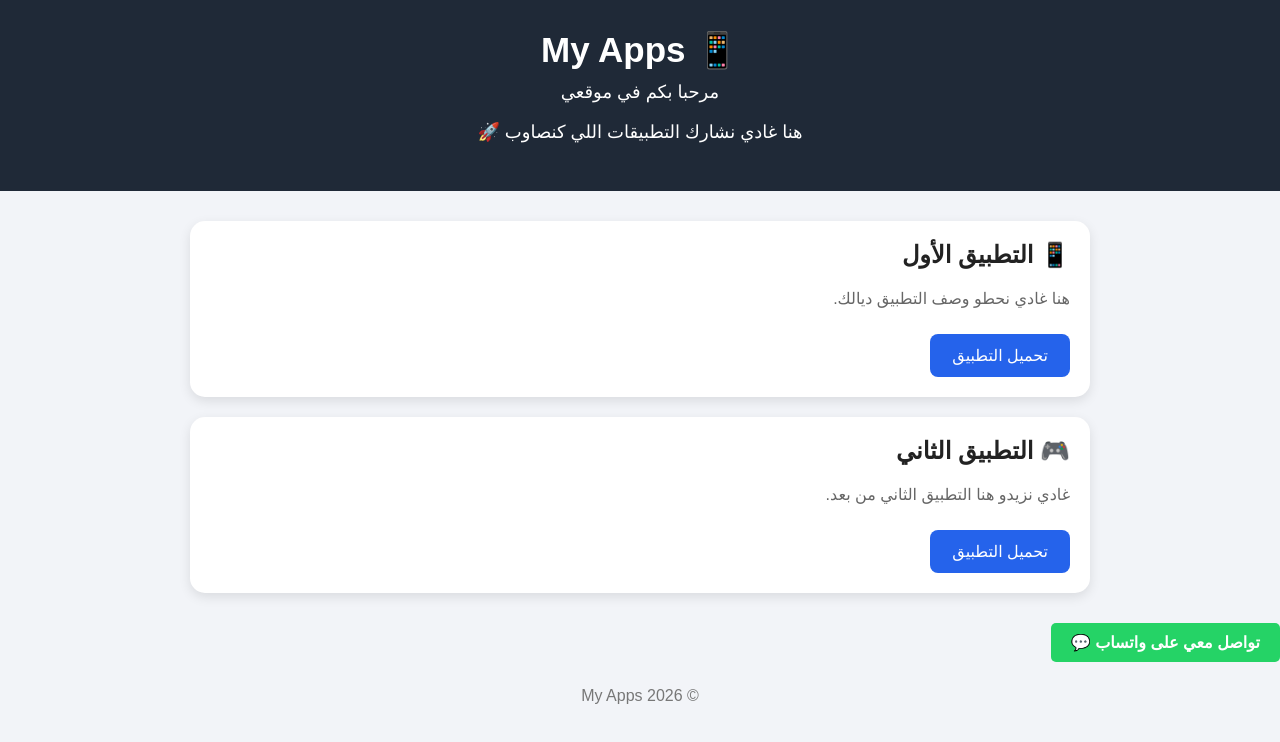
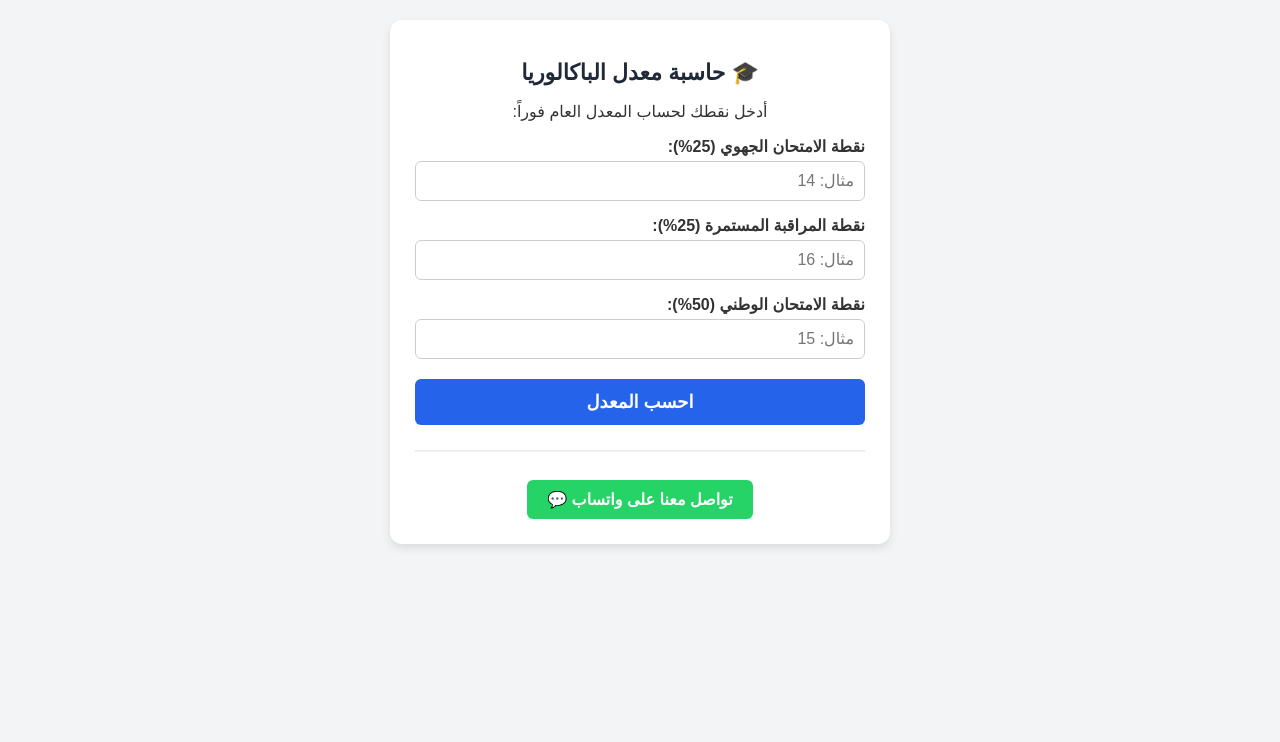
Before and after one commit to bazyatir6-arch/-M, a plain HTML site: page index.html in a window 1280 px wide. Drawn offline with Linux system fonts and the light colour scheme.

Commit message:
Add files via upload

```diff
--- a/index.html
+++ b/index.html
@@ -3,109 +3,108 @@
 <head>
     <meta charset="UTF-8">
     <meta name="viewport" content="width=device-width, initial-scale=1.0">
-    <title>My Apps</title>
-
+    <title>حاسبة المعدل الدراسي - My Apps</title>
     <style>
         body {
+            font-family: Arial, sans-serif;
+            background-color: #f3f4f6;
             margin: 0;
-            font-family: Arial, sans-serif;
-            background: #f2f4f8;
-            color: #222;
+            padding: 20px;
+            color: #333;
+            text-align: center;
         }
-
-        header {
-            background: #1f2937;
+        .container {
+            max-width: 450px;
+            margin: 0 auto;
+            background: white;
+            padding: 25px;
+            border-radius: 12px;
+            box-shadow: 0 4px 10px rgba(0,0,0,0.1);
+        }
+        h1 { color: #1f2937; font-size: 22px; }
+        label { display: block; margin: 15px 0 5px; text-align: right; font-weight: bold; }
+        input {
+            width: 100%;
+            padding: 10px;
+            border: 1px solid #ccc;
+            border-radius: 6px;
+            box-sizing: border-box;
+            font-size: 16px;
+        }
+        button {
+            width: 100%;
+            background-color: #2563eb;
             color: white;
-            text-align: center;
-            padding: 30px 15px;
+            border: none;
+            padding: 12px;
+            margin-top: 20px;
+            border-radius: 6px;
+            font-size: 18px;
+            cursor: pointer;
+            font-weight: bold;
         }
-
-        header h1 {
-            margin: 0;
-            font-size: 35px;
+        button:hover { background-color: #1d4ed8; }
+        .result {
+            margin-top: 20px;
+            font-size: 20px;
+            font-weight: bold;
+            color: #059669;
         }
-
-        header p {
-            margin-top: 10px;
-            font-size: 18px;
-        }
-
-        .container {
-            max-width: 900px;
-            margin: 30px auto;
-            padding: 0 20px;
-        }
-
-        .app {
-            background: white;
-            border-radius: 15px;
-            padding: 20px;
-            margin-bottom: 20px;
-            box-shadow: 0 4px 12px rgba(0,0,0,0.1);
-        }
-
-        .app h2 {
-            margin-top: 0;
-        }
-
-        .app p {
-            color: #666;
-        }
-
-        .download {
+        .share-btn {
             display: inline-block;
-            background: #2563eb;
+            background-color: #25D366;
             color: white;
+            padding: 10px 20px;
+            margin-top: 20px;
             text-decoration: none;
-            padding: 12px 22px;
-            border-radius: 8px;
-            margin-top: 10px;
-        }
-
-        .download:hover {
-            background: #1d4ed8;
-        }
-
-        footer {
-            text-align: center;
-            padding: 25px;
-            color: #777;
+            border-radius: 6px;
+            font-weight: bold;
         }
     </style>
 </head>
-
 <body>
 
-    <header>
-        <h1>📱 My Apps</h1>
-        <p>مرحبا بكم في موقعي</p>
-        <p>هنا غادي نشارك التطبيقات اللي كنصاوب 🚀</p>
-    </header>
+<div class="container">
+    <h1>🎓 حاسبة معدل الباكالوريا</h1>
+    <p>أدخل نقطك لحساب المعدل العام فوراً:</p>
 
-    <div class="container">
+    <label>نقطة الامتحان الجهوي (25%):</label>
+    <input type="number" id="regional" placeholder="مثال: 14" step="0.01" min="0" max="20">
 
-        <div class="app">
-            <h2>📱 التطبيق الأول</h2>
-            <p>هنا غادي نحطو وصف التطبيق ديالك.</p>
-            <a class="download" href="#">تحميل التطبيق</a>
-        </div>
+    <label>نقطة المراقبة المستمرة (25%):</label>
+    <input type="number" id="continuous" placeholder="مثال: 16" step="0.01" min="0" max="20">
 
-        <div class="app">
-            <h2>🎮 التطبيق الثاني</h2>
-            <p>غادي نزيدو هنا التطبيق الثاني من بعد.</p>
-            <a class="download" href="#">تحميل التطبيق</a>
-        </div>
+    <label>نقطة الامتحان الوطني (50%):</label>
+    <input type="number" id="national" placeholder="مثال: 15" step="0.01" min="0" max="20">
 
-    </div>
-<!-- زر التواصل عبر الواتساب -->
-<a href="https://wa.me/212609780598" target="_blank" style="display: inline-block; background-color: #25D366; color: white; padding: 10px 20px; text-decoration: none; border-radius: 5px; font-weight: bold;">
-    تواصل معي على واتساب 💬
-</a>
-    <footer>
-        © 2026 My Apps
-    </footer>
+    <button onclick="calculateScore()">احسب المعدل</button>
+
+    <div class="result" id="resultText"></div>
+
+    <hr style="margin-top: 25px; border: 0.5px solid #eee;">
+
+    <!-- استبدل 212609780598 برقمك إذا أردت -->
+    <a href="https://wa.me/212609780598" target="_blank" class="share-btn">
+        تواصل معنا على واتساب 💬
+    </a>
+</div>
+
+<script>
+function calculateScore() {
+    let reg = parseFloat(document.getElementById('regional').value) || 0;
+    let cont = parseFloat(document.getElementById('continuous').value) || 0;
+    let nat = parseFloat(document.getElementById('national').value) || 0;
+
+    let finalScore = (reg * 0.25) + (cont * 0.25) + (nat * 0.50);
+
+    let resultDiv = document.getElementById('resultText');
+    if(finalScore > 0) {
+        resultDiv.innerHTML = "المعدل العام هو: " + finalScore.toFixed(2) + " / 20";
+    } else {
+        resultDiv.innerHTML = "يرجى أدخال النقط بشكل صحيح!";
+    }
+}
+</script>
 
 </body>
 </html>
-<!-- زر التواصل عبر الواتساب -->
-<a href="https://wa.me/212600000000" target="_blank" style="display: inline-block; background-color: #25D366; color: white; padding: 10px 20px; text-decoration: none; border-radius: 5px; font-weight: bold
```
